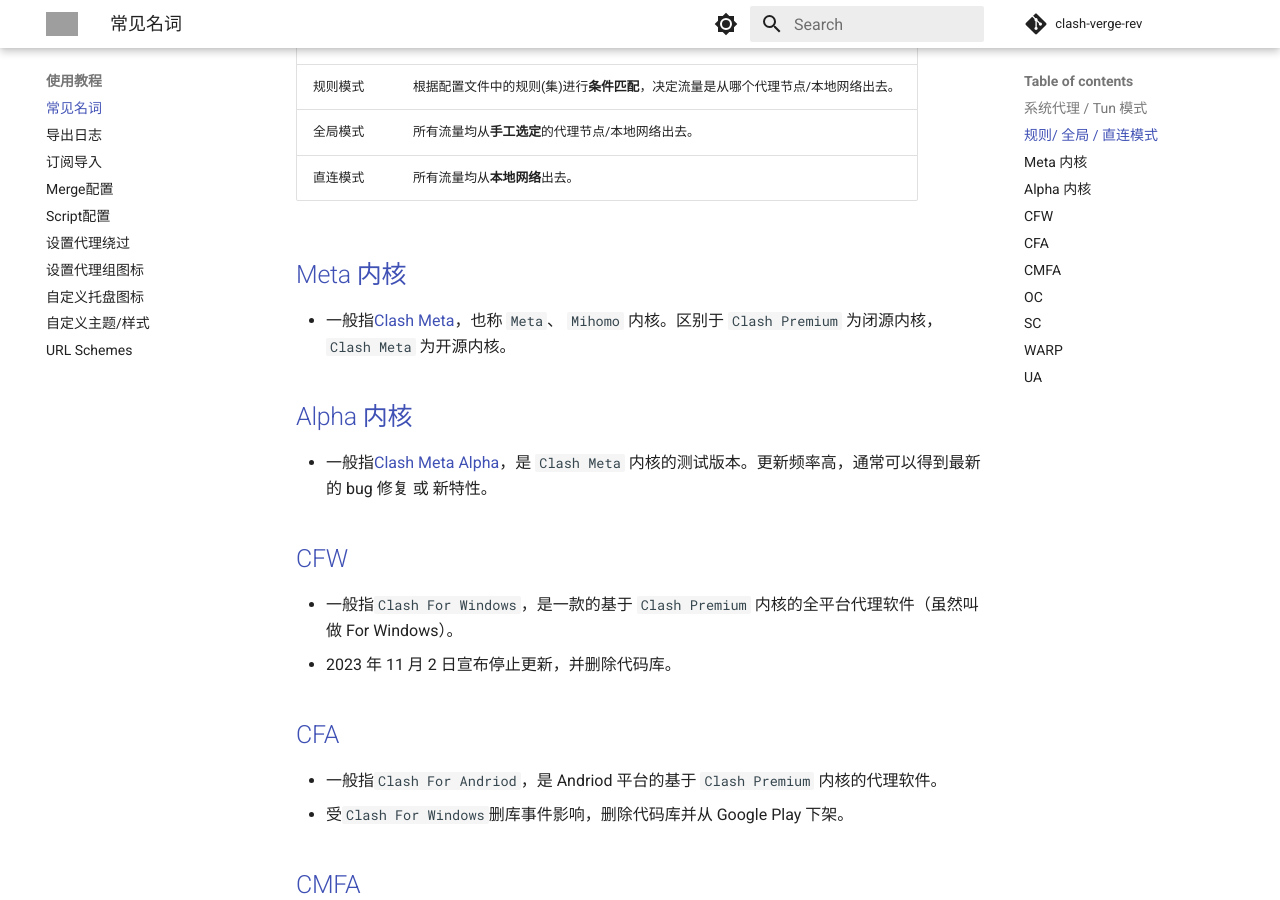
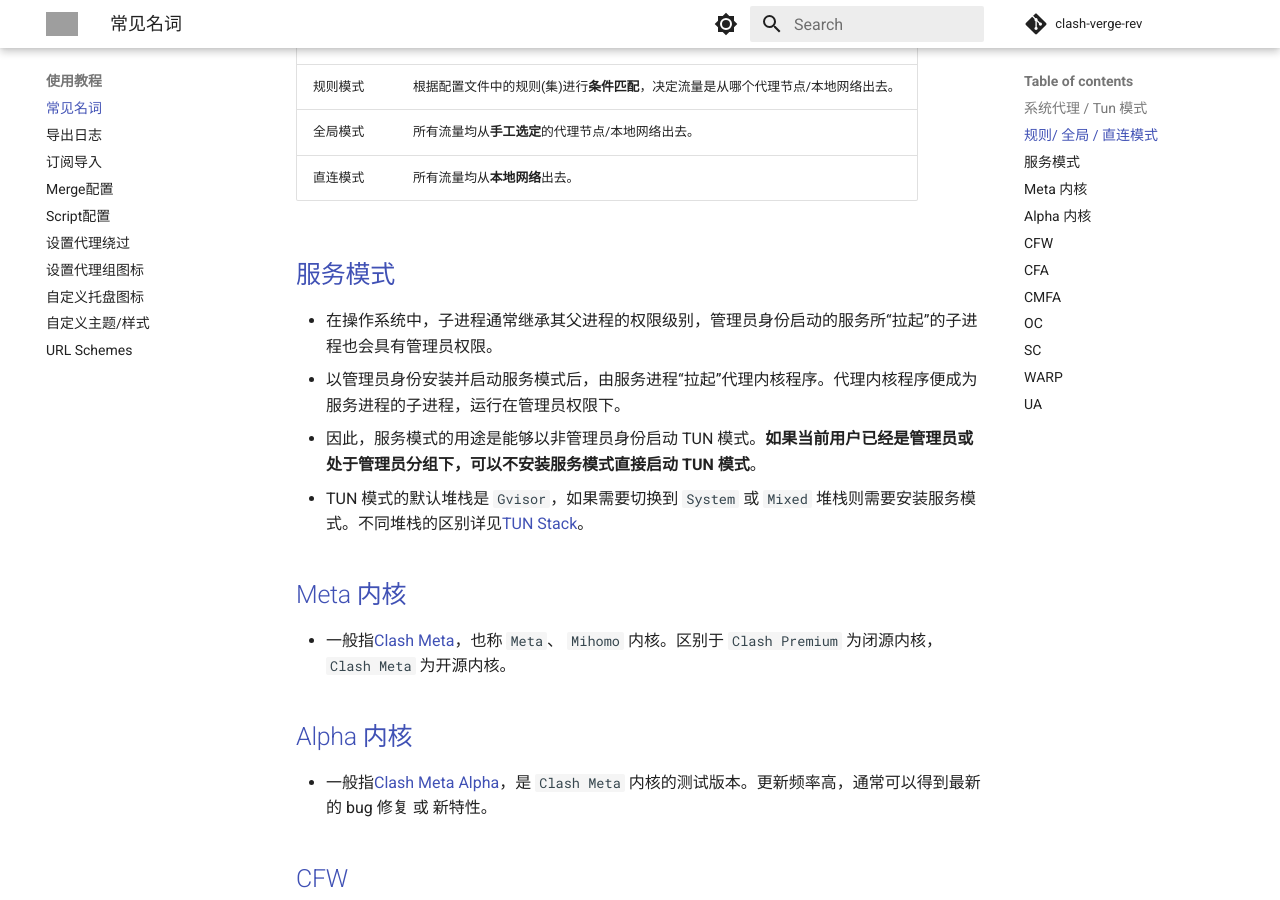
Before and after one commit to clash-verge-rev/clash-verge-rev.github.io, an MkDocs documentation site: the page built from docs/guide/term.md, in a window 1280 px wide and 900 px high, scrolled down 837 px. Built offline with MkDocs 1.6.1 and Material for MkDocs 9.7.7, drawn with Linux system fonts in a browser that asks for light colours; comment, search, counter and statistics services are not loaded; grey boxes are pictures that could not be loaded.

Commit message:
guide: service mode

```diff
--- a/docs/guide/term.md
+++ b/docs/guide/term.md
@@ -16,6 +16,13 @@
 | 规则模式 | 根据配置文件中的规则(集)进行**条件匹配**，决定流量是从哪个代理节点/本地网络出去。 |
 | 全局模式 | 所有流量均从**手工选定**的代理节点/本地网络出去。                                 |
 | 直连模式 | 所有流量均从**本地网络**出去。                                                    |
+
+## 服务模式
+
+- 在操作系统中，子进程通常继承其父进程的权限级别，管理员身份启动的服务所“拉起”的子进程也会具有管理员权限。
+- 以管理员身份安装并启动服务模式后，由服务进程“拉起”代理内核程序。代理内核程序便成为服务进程的子进程，运行在管理员权限下。
+- 因此，服务模式的用途是能够以非管理员身份启动 TUN 模式。**如果当前用户已经是管理员或处于管理员分组下，可以不安装服务模式直接启动 TUN 模式**。
+- TUN 模式的默认堆栈是 `Gvisor`，如果需要切换到 `System` 或 `Mixed` 堆栈则需要安装服务模式。不同堆栈的区别详见[TUN Stack](https://wiki.metacubex.one/config/inbound/tun/#stack)。
 
 ## Meta 内核
 
```
Also changed, not shown: docs/friendship.md (+13 -11 lines).
